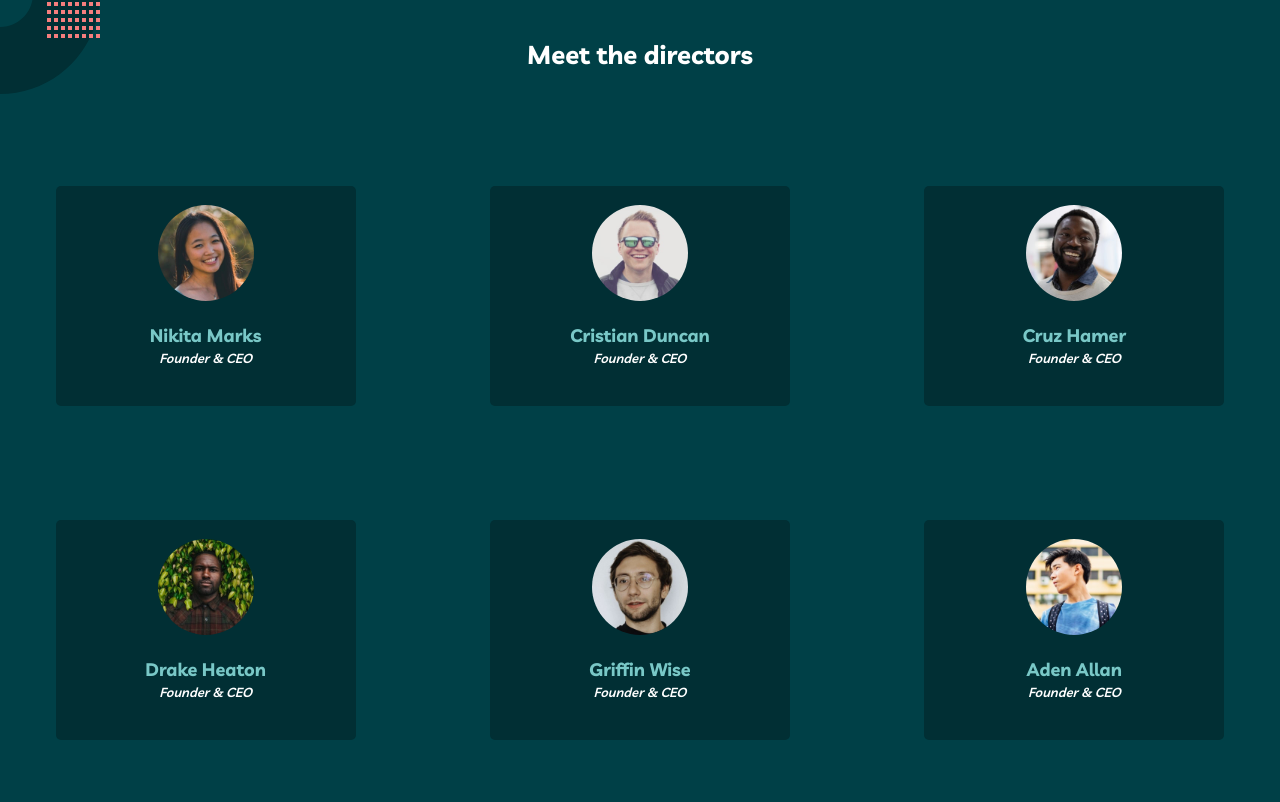
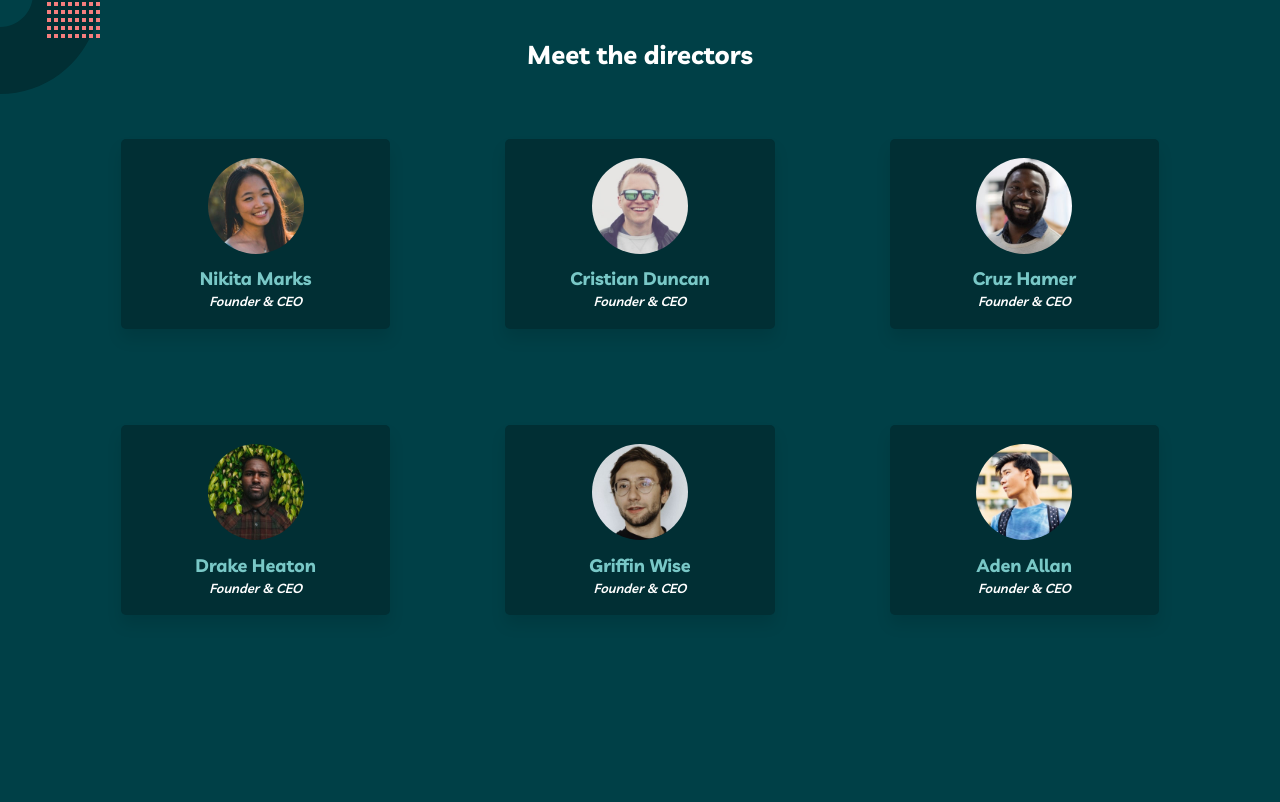
Before and after one commit to NzaQr/my-team, a React (Create React App) app: page /about in a window 1280 px wide. Shown: the part 738-1540 px from the top of the page. Built offline with nearby package versions, Linux system fonts and the light colour scheme.

Commit message:
Fix director card flip

```diff
--- a/src/components/Director.css
+++ b/src/components/Director.css
@@ -13,7 +13,7 @@
   text-align: center;
   font-size: 32px;
   font-weight: 700;
-  margin: 15rem 0rem 10rem;
+  margin: 15rem 0rem 15rem;
 }
 
 .directors-component {
@@ -25,56 +25,58 @@
 
 .director {
   background-color: transparent;
-  width: 300px;
+  text-align: center;
+  width: 250px;
   height: 200px;
   margin-bottom: 5rem;
 }
 
-.flip-card-inner {
+.card {
+  display: flex;
+  justify-content: center;
+  align-items: center;
   position: relative;
-  width: 100%;
-  height: 100%;
-  padding-bottom: 20px;
-  text-align: center;
-  transition: transform 0.5s;
   transform-style: preserve-3d;
+  transition: 0.5s;
+  cursor: pointer;
 }
 
-.director:hover .flip-card-inner {
+.card.flip {
   transform: rotateY(180deg);
 }
 
-.flip {
-  transform: rotateY(180deg);
+.card .front {
+  background-color: #012f34;
+  border-radius: 5px;
+  width: 100%;
+  box-shadow: 0 10px 15px rgba(0, 0, 0, 0.1);
+  transition: transform 200ms ease-in-out;
 }
 
-.flip-card-front,
-.flip-card-back {
-  position: absolute;
-  width: 100%;
-  height: 100%;
-  -webkit-backface-visibility: hidden;
-  backface-visibility: hidden;
+.card .front:hover {
+  transform: scale(1.1);
 }
 
-.flip-card-front {
+.card .back {
   background-color: #012f34;
-  color: black;
+  transform: rotateY(180deg);
   border-radius: 5px;
+  box-shadow: 0 10px 15px rgba(0, 0, 0, 0.1);
+  width: 100%;
 }
 
-.flip-card-back {
-  background-color: #012f34;
-  color: white;
-  transform: rotateY(180deg);
-  border-radius: 5px;
+.card .front,
+.card .back {
+  position: absolute;
+  padding: 1rem;
+  backface-visibility: hidden;
 }
 
 .director-img {
   width: 10rem;
   height: 10rem;
   border-radius: 50%;
-  margin: 2rem;
+  margin: 1rem;
 }
 
 .director-name,
@@ -86,11 +88,8 @@
   margin: 0;
 }
 
-.director-name-back {
-  margin-top: 4rem;
-}
-
 .director-description {
+  color: white;
   font-size: 15px;
   font-weight: 600;
   margin-bottom: 2rem;
@@ -103,6 +102,7 @@
   font-style: italic;
   font-size: 13px;
   margin: 0;
+  padding-bottom: 1rem;
 }
 
 @media (min-width: 800px) {
@@ -132,5 +132,9 @@
     grid-template-columns: 1fr 1fr 1fr;
     grid-template-rows: 1fr 1fr 1fr;
     gap: 5rem 10rem;
+    margin-bottom: 0;
+  }
+  .director {
+    margin-bottom: 0;
   }
 }
--- a/src/components/Directors.js
+++ b/src/components/Directors.js
@@ -9,15 +9,15 @@ export default function Directors({
   return (
     <div className="director">
       <div
-        className={`flip-card-inner ${flip ? "flip" : ""}`}
+        className={`card ${flip ? "flip" : ""}`}
         onClick={() => setFlip(!flip)}
       >
-        <div className="flip-card-front">
+        <div className="front">
           <img className="director-img" src={img} alt="director" />
           <h3 className="director-name">{name}</h3>
           <p className="director-position">{position}</p>
         </div>
-        <div className="flip-card-back">
+        <div className="back">
           <h3 className="director-name-back">{name}</h3>
           <p className="director-description">{description}</p>
           <a className="social-icon" href="https://twitter.com">
```
